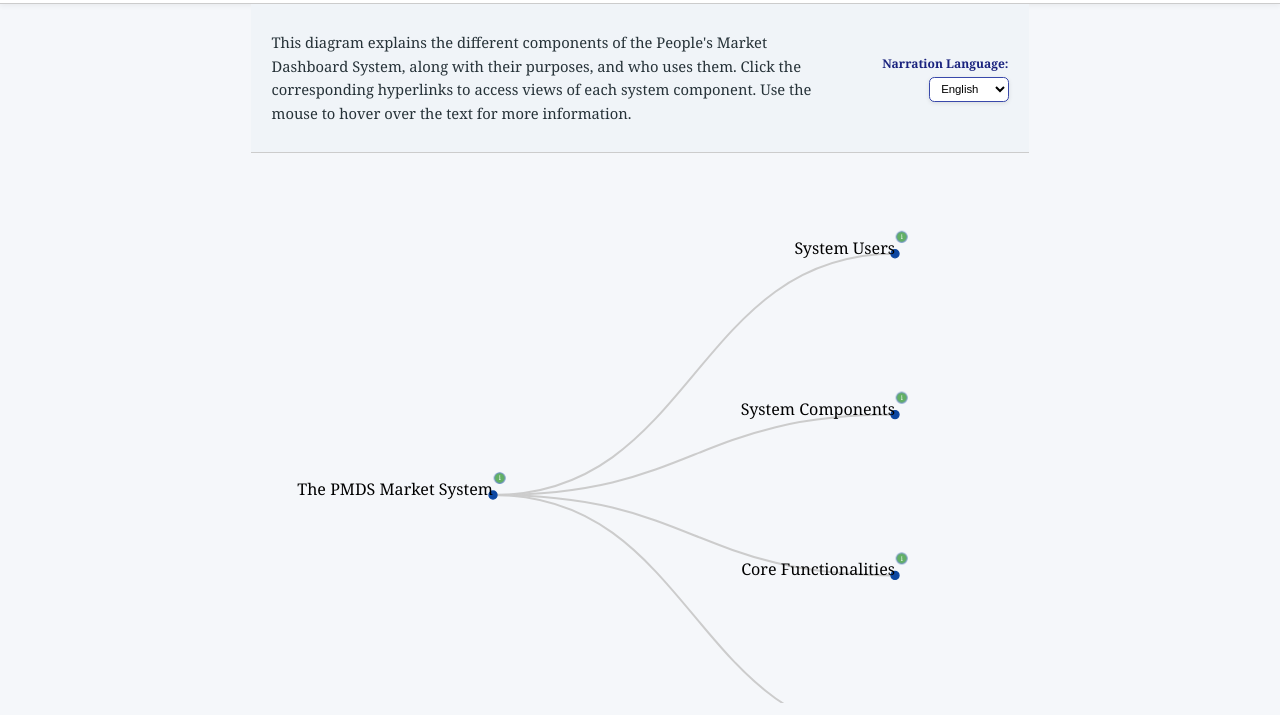
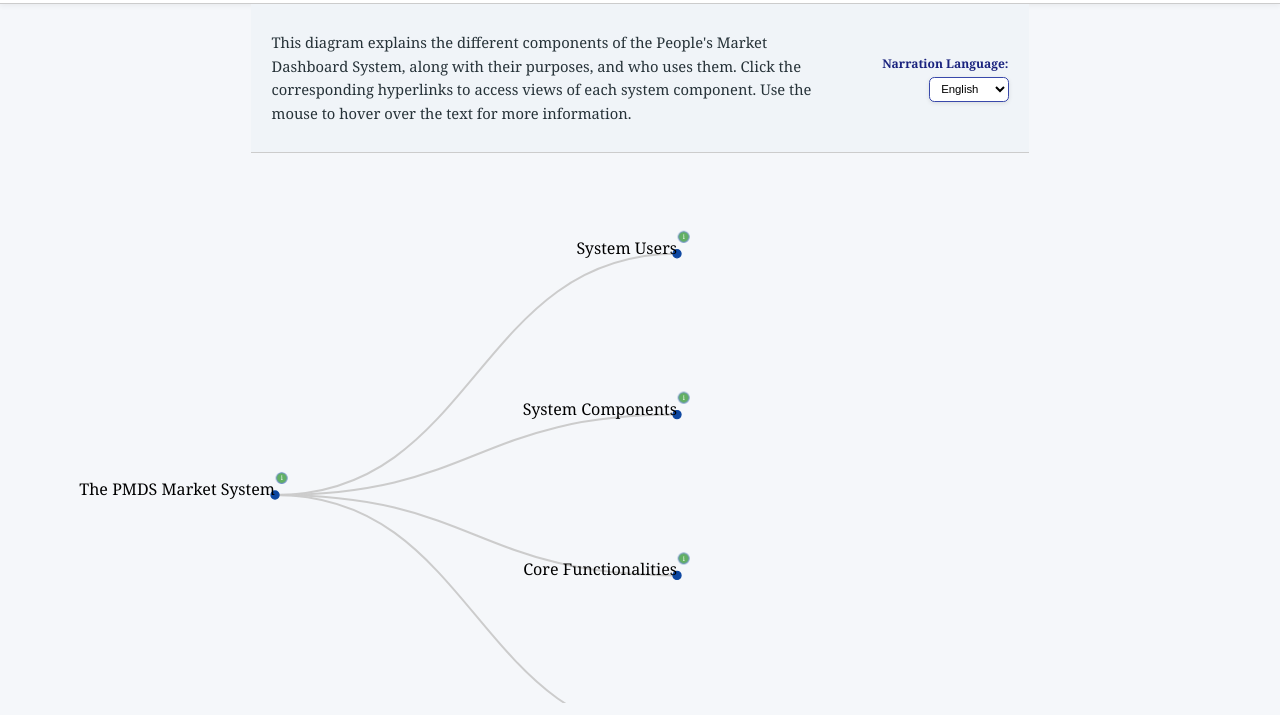
Before and after one commit to Grandhe-Sundhar/Reach-Farmer--Market-updated, a website: page index.html in a window 1280 px wide. Shown: the part 85-800 px from the top of the page. Drawn offline with nearby package versions, Linux system fonts and the light colour scheme.

Commit message:
Update index.html

```diff
--- a/index.html
+++ b/index.html
@@ -48,8 +48,6 @@
         box-shadow: 0 4px 8px rgba(0, 0, 0, 0.05);
       }
       #body {
-  width: 100vw;
-  height: 100vh;
   overflow: auto;
   position: relative;
 }
@@ -151,7 +149,7 @@ hr {
         padding: 10px;
         max-width: 4000px;
         margin: auto;
-        padding-left: 50px;
+
       }
 
       .legend {
```
